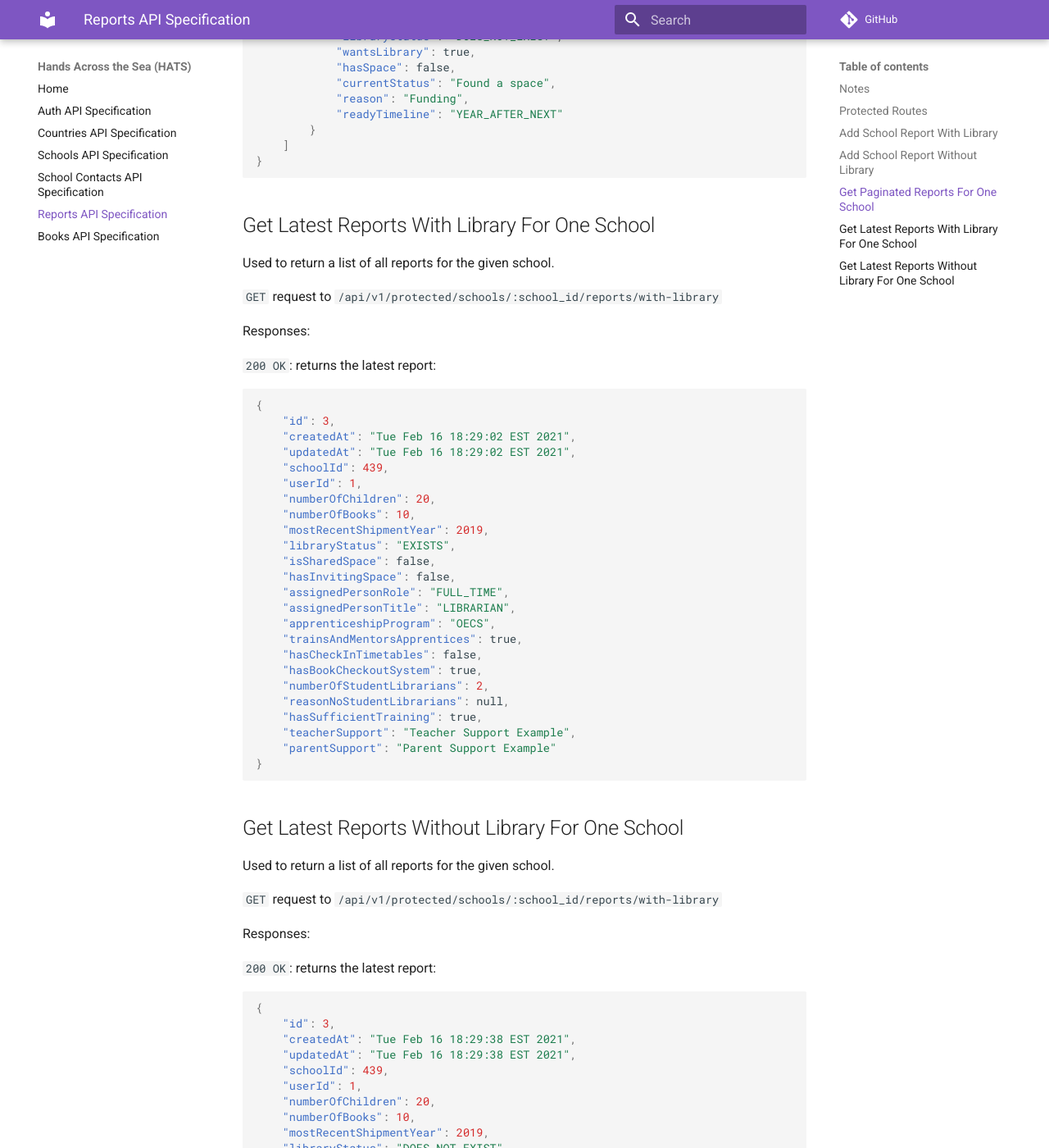
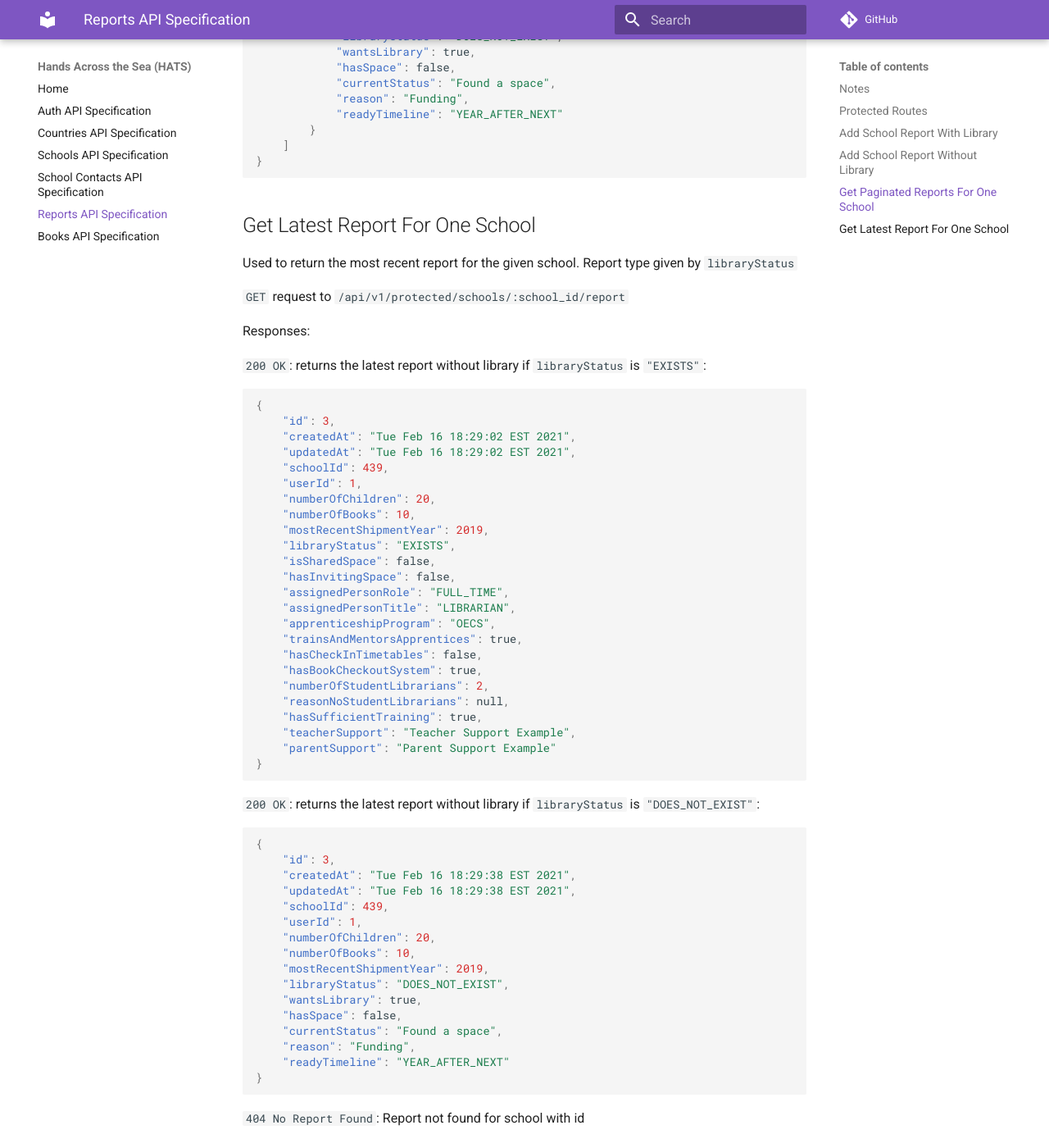
Before and after one commit to Code-4-Community/c4c-dev-docs, an MkDocs documentation site: the page built from docs/hats/api-spec-school-report.md, in a window 1280 px wide and 1400 px high, scrolled down 4008 px. Shown: the whole window at 82% size. Built offline with MkDocs 1.6.1 and Material for MkDocs 9.7.7, drawn with Linux system fonts in a browser that asks for light colours; comment, search, counter and statistics services are not loaded.

Commit message:
"Added docs for getting most recent report"

````diff
--- a/docs/hats/api-spec-school-report.md
+++ b/docs/hats/api-spec-school-report.md
@@ -208,14 +208,14 @@ Responses:
 ```
 
 
-## Get Latest Reports With Library For One School
-Used to return a list of all reports for the given school.
+## Get Latest Report For One School
+Used to return the most recent report for the given school. Report type given by `libraryStatus`
 
-`GET` request to `/api/v1/protected/schools/:school_id/reports/with-library`
+`GET` request to `/api/v1/protected/schools/:school_id/report`
 
 Responses:
 
-`200 OK`: returns the latest report:
+`200 OK`: returns the latest report without library if `libraryStatus` is `"EXISTS"`:
 ```json
 {
     "id": 3,
@@ -243,15 +243,7 @@ Responses:
 }
 ```
 
-
-## Get Latest Reports Without Library For One School
-Used to return a list of all reports for the given school.
-
-`GET` request to `/api/v1/protected/schools/:school_id/reports/with-library`
-
-Responses:
-
-`200 OK`: returns the latest report:
+`200 OK`: returns the latest report without library if `libraryStatus` is `"DOES_NOT_EXIST"`:
 ```json
 {
     "id": 3,
@@ -270,3 +262,4 @@ Responses:
     "readyTimeline": "YEAR_AFTER_NEXT"
 }
 ```
+`404 No Report Found`: Report not found for school with id
````
